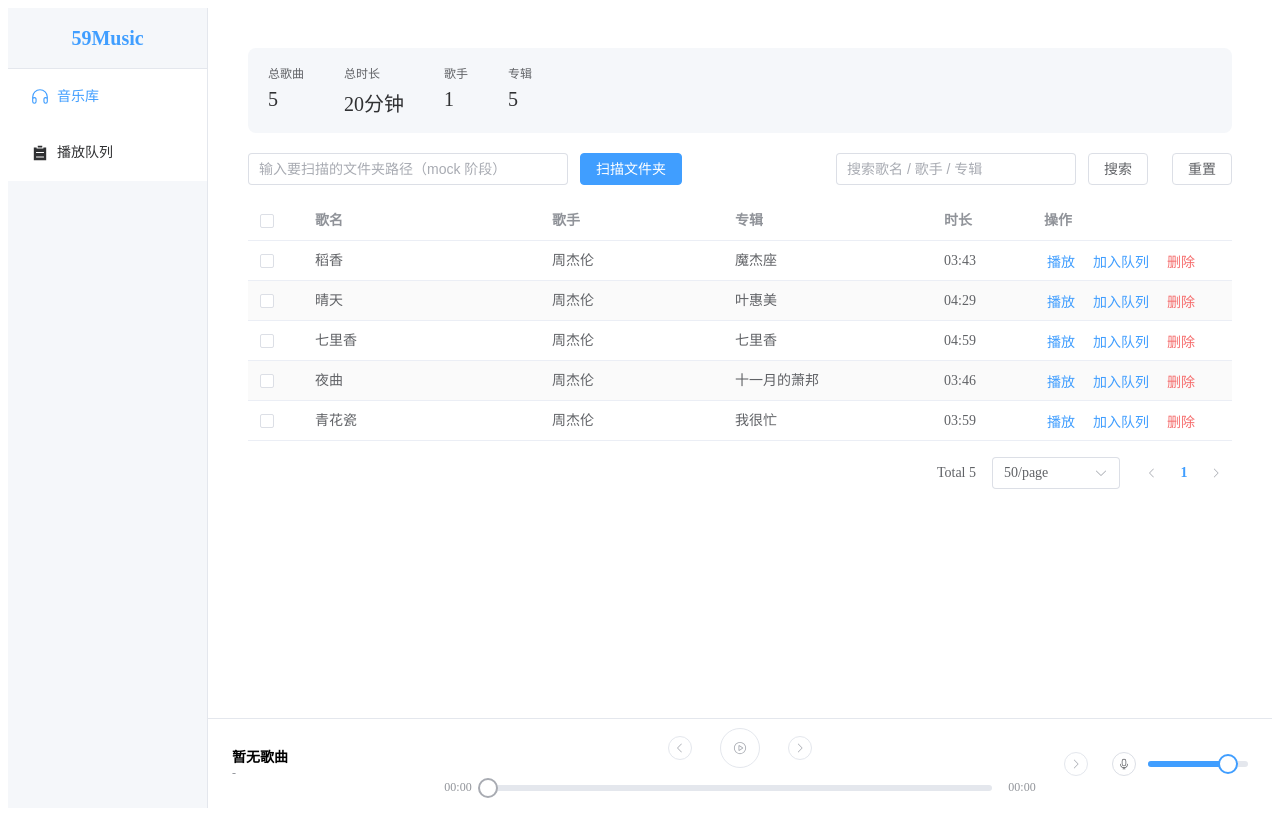
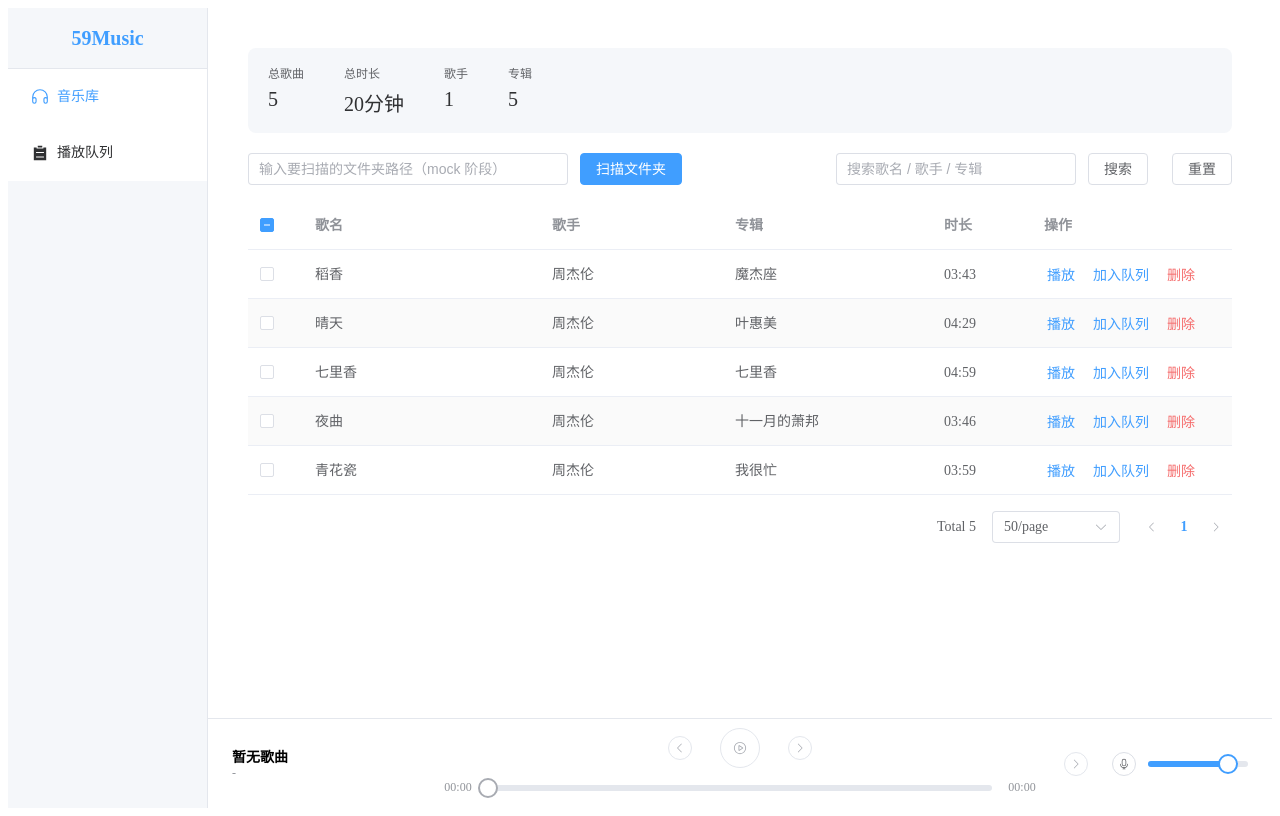
Before and after one commit to maqwq/59Music, a JavaScript app in the folder frontend/: page / in a window 1280 px wide. Built offline with nearby package versions, Linux system fonts and the light colour scheme.

Commit message:
feat: 将多选功能抽象成一个可复用的工具，同时增加滑动多选功能

```diff
--- /dev/null
+++ b/frontend/src/composables/useSelection.js
@@ -0,0 +1,164 @@
+import { ref, computed, onMounted, onUnmounted } from 'vue'
+
+/**
+ * 多选逻辑 composable
+ *
+ * 支持：
+ * - 单选 / 反选
+ * - 全选 / 清空
+ * - 半选状态
+ * - 鼠标滑动连续选择
+ *
+ * 使用示例：
+ *   const { selectedIds, selectedItems, isSelected, isAllSelected, isIndeterminate,
+ *           toggle, selectAll, clear, startDrag, onItemEnter } = useSelection(items, { key: 'id' })
+ *
+ * @param {import('vue').Ref<any[]>} items 数据列表
+ * @param {Object} options
+ * @param {string} [options.key='id'] 唯一标识字段
+ */
+export function useSelection(items, options = {}) {
+  const keyField = options.key || 'id'
+
+  /** 当前选中的 key 集合 */
+  const selected = ref(new Set())
+
+  /** 是否处于滑动选择模式 */
+  const dragging = ref(false)
+
+  /** 滑动开始时，起始项的选中状态（true 表示这次拖动是取消选中） */
+  const dragStartSelected = ref(false)
+
+  // ========== 计算属性 ==========
+
+  const selectedItems = computed(() =>
+    items.value.filter((item) => selected.value.has(getKey(item)))
+  )
+
+  const selectedIds = computed(() => [...selected.value])
+
+  const selectedCount = computed(() => selected.value.size)
+
+  const isAllSelected = computed(() => {
+    if (items.value.length === 0) return false
+    return items.value.every((item) => selected.value.has(getKey(item)))
+  })
+
+  const isIndeterminate = computed(() => {
+    const count = selected.value.size
+    return count > 0 && count < items.value.length
+  })
+
+  // ========== 基础方法 ==========
+
+  function getKey(item) {
+    return item[keyField]
+  }
+
+  function isSelected(item) {
+    return selected.value.has(getKey(item))
+  }
+
+  function select(item) {
+    selected.value.add(getKey(item))
+  }
+
+  function deselect(item) {
+    selected.value.delete(getKey(item))
+  }
+
+  function toggle(item) {
+    if (isSelected(item)) {
+      deselect(item)
+    } else {
+      select(item)
+    }
+  }
+
+  function selectAll() {
+    items.value.forEach((item) => select(item))
+  }
+
+  function clear() {
+    selected.value.clear()
+  }
+
+  function handleSelectAllChange(checked) {
+    if (checked) {
+      selectAll()
+    } else {
+      clear()
+    }
+  }
+
+  // ========== 滑动选择 ==========
+
+  /**
+   * 开始滑动选择
+   * @param {MouseEvent} event 鼠标事件，用于阻止默认行为
+   * @param {any} item 起始项
+   */
+  function startDrag(event, item) {
+    if (event) {
+      event.preventDefault()
+    }
+    dragging.value = true
+    dragStartSelected.value = isSelected(item)
+
+    if (dragStartSelected.value) {
+      deselect(item)
+    } else {
+      select(item)
+    }
+  }
+
+  /**
+   * 鼠标划入某行时的处理
+   * @param {any} item
+   */
+  function onItemEnter(item) {
+    if (!dragging.value) return
+
+    if (dragStartSelected.value) {
+      deselect(item)
+    } else {
+      select(item)
+    }
+  }
+
+  /**
+   * 结束滑动选择
+   */
+  function endDrag() {
+    dragging.value = false
+  }
+
+  // 全局监听 mouseup，确保拖拽在任意位置释放都能结束
+  onMounted(() => {
+    document.addEventListener('mouseup', endDrag)
+  })
+
+  onUnmounted(() => {
+    document.removeEventListener('mouseup', endDrag)
+  })
+
+  return {
+    selected,
+    selectedItems,
+    selectedIds,
+    selectedCount,
+    isSelected,
+    isAllSelected,
+    isIndeterminate,
+    dragging,
+    toggle,
+    select,
+    deselect,
+    selectAll,
+    clear,
+    handleSelectAllChange,
+    startDrag,
+    onItemEnter,
+    endDrag,
+  }
+}
--- a/frontend/src/views/LibraryView.vue
+++ b/frontend/src/views/LibraryView.vue
@@ -36,8 +36,8 @@
     </div>
 
     <!-- 批量操作栏 -->
-    <div v-if="selectedSongs.length > 0" class="batch-toolbar">
-      <span class="batch-info">已选择 {{ selectedSongs.length }} 首歌曲</span>
+    <div v-if="selection.selectedCount > 0" class="batch-toolbar">
+      <span class="batch-info">已选择 {{ selection.selectedCount }} 首歌曲</span>
       <el-button type="primary" @click="handleAddSelectedToQueue">
         加入队列
       </el-button>
@@ -53,9 +53,26 @@
       stripe
       style="width: 100%"
       @row-dblclick="handlePlay"
-      @selection-change="handleSelectionChange"
     >
-      <el-table-column type="selection" width="55" />
+      <!-- 自定义选择列 -->
+      <el-table-column width="55">
+        <template #header>
+          <el-checkbox
+            :model-value="selection.isAllSelected"
+            :indeterminate="selection.isIndeterminate"
+            @change="selection.handleSelectAllChange"
+          />
+        </template>
+        <template #default="{ row }">
+          <el-checkbox
+            :model-value="selection.isSelected(row)"
+            @mousedown.prevent="(e) => selection.startDrag(e, row)"
+            @click.prevent="selection.toggle(row)"
+            @mouseenter="selection.onItemEnter(row)"
+          />
+        </template>
+      </el-table-column>
+
       <el-table-column prop="title" label="歌名" min-width="180" />
       <el-table-column prop="artist" label="歌手" min-width="140" />
       <el-table-column prop="album" label="专辑" min-width="160" />
@@ -88,29 +105,25 @@
 </template>
 
 <script setup>
-import { ref, onMounted } from 'vue'
+import { ref, onMounted, computed } from 'vue'
 import { ElMessage, ElMessageBox } from 'element-plus'
 import { useLibraryStore } from '../stores/library'
 import { usePlayerStore } from '../stores/player'
 import { addToQueue } from '../api/queue'
+import { useSelection } from '../composables/useSelection'
 
 const libraryStore = useLibraryStore()
 const playerStore = usePlayerStore()
 
 const scanPath = ref('')
 const searchKeyword = ref('')
-const selectedSongs = ref([])
+
+const selection = useSelection(computed(() => libraryStore.songs), { key: 'id' })
 
 onMounted(() => {
   libraryStore.loadSongs()
   libraryStore.loadStats()
 })
-
-// ===== 选择变化 =====
-
-function handleSelectionChange(selection) {
-  selectedSongs.value = selection
-}
 
 // ===== 事件处理 =====
 
@@ -169,7 +182,7 @@ async function handleDelete(song) {
 }
 
 async function handleAddSelectedToQueue() {
-  const ids = selectedSongs.value.map((song) => song.id)
+  const ids = selection.selectedIds
   if (ids.length === 0) return
   try {
     await addToQueue(ids)
@@ -181,7 +194,7 @@ async function handleAddSelectedToQueue() {
 }
 
 async function handleDeleteSelected() {
-  const count = selectedSongs.value.length
+  const count = selection.selectedCount
   if (count === 0) return
   try {
     await ElMessageBox.confirm(
@@ -190,9 +203,9 @@ async function handleDeleteSelected() {
       { confirmButtonText: '删除', cancelButtonText: '取消', type: 'warning' }
     )
     await Promise.all(
-      selectedSongs.value.map((song) => libraryStore.deleteSong(song.id))
+      selection.selectedItems.map((song) => libraryStore.deleteSong(song.id))
     )
-    selectedSongs.value = []
+    selection.clear()
     ElMessage.success(`已删除 ${count} 首歌曲`)
   } catch (error) {
     if (error !== 'cancel') {
```
